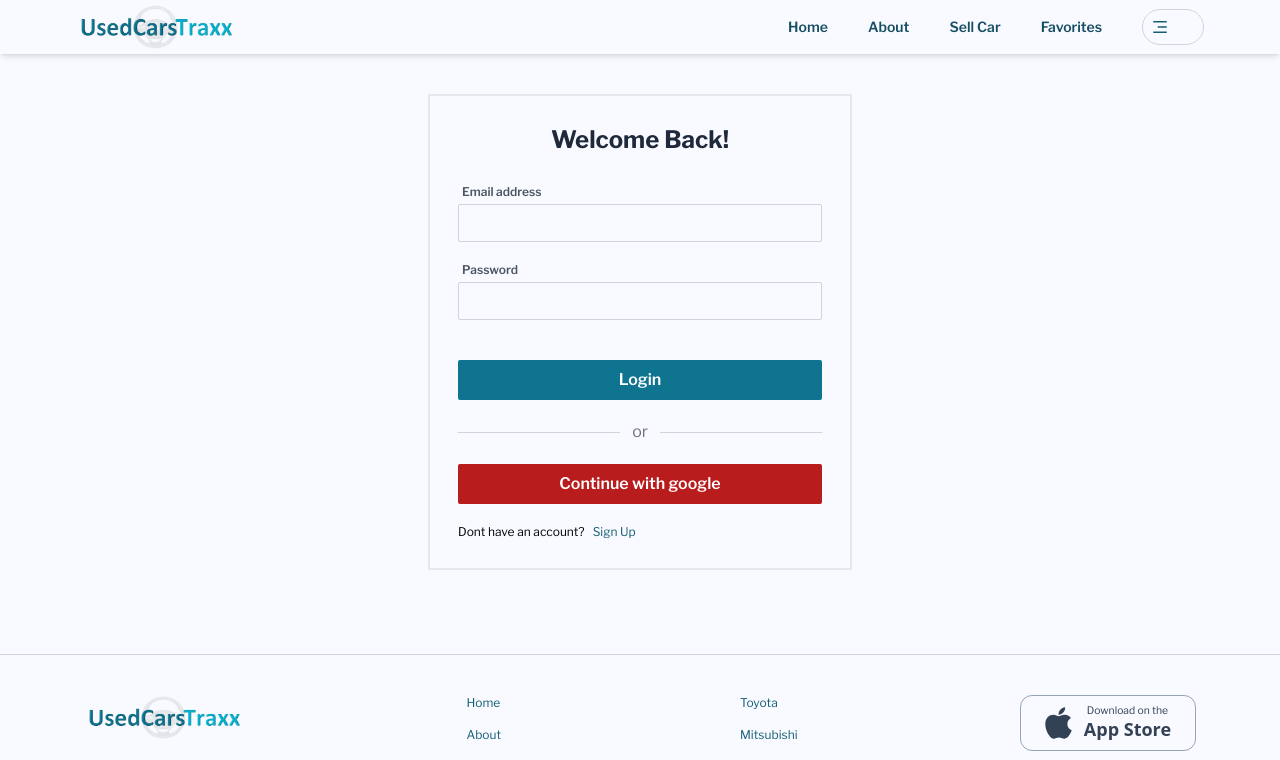
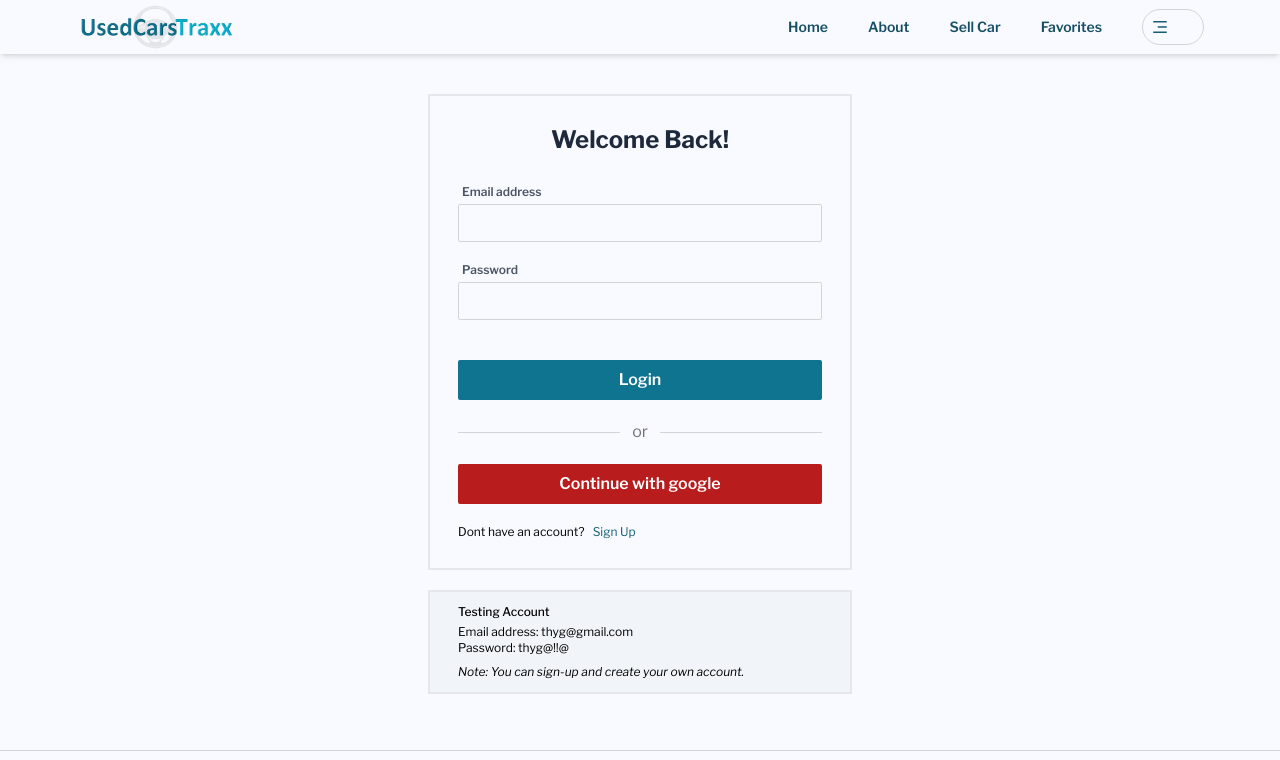
Before and after one commit to thygz/UsedCarsTraxx, a React (Vite) app in the folder client/: page /sign-in in a window 1280 px wide. Shown: the top 760 px of the page. Built offline with nearby package versions, Linux system fonts and the light colour scheme; no server answers; some icons are missing.

Commit message:
Add testing account when log in and change style

```diff
--- a/client/src/pages/SignIn.jsx
+++ b/client/src/pages/SignIn.jsx
@@ -45,7 +45,7 @@ export default function SignIn() {
         }
     };
     return (
-        <div className="max-w-sm md:max-w-md mx-auto px-3 pt-10 pb-14 min-h-[75vh]">
+        <div className="max-w-sm md:max-w-md mx-auto sm:px-3 pt-10 pb-14 min-h-[75vh]">
             <ScrollToTop />
             <div className="bg-inherit px-4 py-6 md:p-7 border-2">
                 <h1 className="text-2xl text-center mb-7 font-bold text-slate-800">
@@ -110,6 +110,14 @@ export default function SignIn() {
                     </Link>
                 </div>
             </div>
+            <div className="mt-5 bg-slate-100 px-4 py-3 md:px-7 border-2 text-xs">
+                <p className="font-medium">Testing Account</p>
+                <p className="mt-1">Email address: thyg@gmail.com</p>
+                <p>Password: thyg@!!@</p>
+                <p className="mt-2 italic">
+                    Note: You can sign-up and create your own account.
+                </p>
+            </div>
         </div>
     );
 }
--- a/client/src/pages/SignUp.jsx
+++ b/client/src/pages/SignUp.jsx
@@ -65,7 +65,7 @@ export default function SignUp() {
         }
     };
     return (
-        <div className="max-w-sm md:max-w-md mx-auto px-3 pt-10 pb-14 min-h-[75vh]">
+        <div className="max-w-sm md:max-w-md mx-auto sm:px-3 pt-10 pb-14 min-h-[75vh]">
             <ScrollToTop />
             <div className="bg-inherit px-4 py-6 md:p-7 border-2">
                 <h1 className="text-2xl text-center mb-7 font-bold text-slate-800">
```
